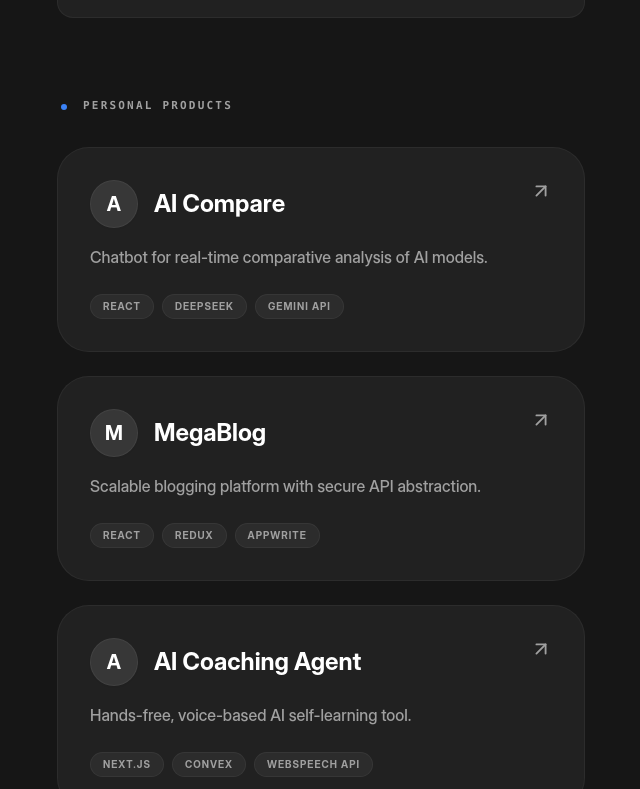
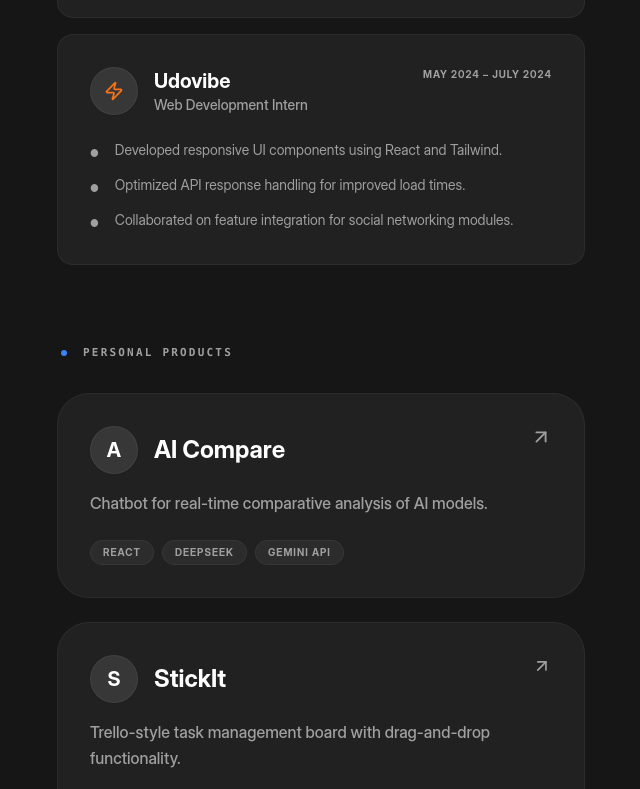
Before and after one commit to Shubhanshu-ism/Minimal-Portfolio-Shubhanshu, a React (Vite) app: page /work in a window 1280 px wide. Shown: the part 860-1649 px from the top of the page, without its empty margins (319-959 px from the left). Built offline with nearby package versions, Linux system fonts and the light colour scheme.

Commit message:
user data update

```diff
--- a/src/data/user.js
+++ b/src/data/user.js
@@ -2,9 +2,8 @@ export const userData = {
     name: "Shubhanshu Jain",
     firstName: "Shubhanshu",
     role: "Full Stack Engineer",
-    location: "Noida, Uttar Pradesh",
+    location: "Noida",
     email: "shubhanshujain2233@gmail.com",
-    phone: "+91 8770900865",
 
     socials: {
         github: "https://github.com/Shubhanshu-ism",
@@ -49,7 +48,7 @@ export const userData = {
                 coding: "Coding Prowess",
                 projects: "My Side Projects"
             },
-            projectsDescription: "I did passion side projects in the weekend, please take a look you will love it (i hope)."
+            projectsDescription: "I build side projects during weekends to explore new tech—from UI libraries to AI agents. Take a look!"
         },
         contact: {
             title: "Engineering Inquiry",
@@ -63,25 +62,25 @@ export const userData = {
     components: {
         footer: {
             ctaTitle: "Let's work together.",
-            ctaSubtitle: "Creating user experience and visual appealing design",
+            ctaSubtitle: "Creating user experience and visually appealing design",
             followMeTitle: "Follow Me",
             followMeSubtitle: "@Shubhanshu-ism everywhere",
-            copyrightInstitution: "IIT ISM Dhanbad"
+            copyrightInstitution: "IIT (ISM) Dhanbad"
         }
     },
 
     education: {
         institution: "Indian Institute of Technology (ISM), Dhanbad",
         degree: "B.Tech - Electrical Engineering",
-        duration: "2021 \u2013 2025",
-        achievements: "JEE Advanced: Top 0.7%, JEE Mains: 99%ile"
+        duration: "2021 – 2025",
+        achievements: "JEE Advanced: Top 0.7% (All India), JEE Mains: 99%ile"
     },
 
     stats: [
-        { platform: "CodeChef", rating: "2029", label: "5 Star", rank: "Rank 14/32K" },
-        { platform: "LeetCode", rating: "2010", label: "Knight", rank: "Rank 77/31K" },
-        { platform: "Codeforces", rating: "1527", label: "Specialist", rank: "Top 2.5%" },
-        { platform: "AtCoder", rating: "1393", label: "Regular", rank: "Rank 66/12.8K" }
+        { platform: "CodeChef", rating: "2029", label: "5 Star", rank: "Global Rank 14/32K (Starters 199)" },
+        { platform: "LeetCode", rating: "2010", label: "Knight", rank: "Rank 77/31K (Weekly 463)" },
+        { platform: "Codeforces", rating: "1527", label: "Specialist", rank: "Top 2.5% (Rank 483/19.7K)" },
+        { platform: "AtCoder", rating: "1393", label: "Regular", rank: "Rank 66/12.8K (ABC 421)" }
     ],
 
     work: [
@@ -92,10 +91,10 @@ export const userData = {
             projectType: "Internal Tooling, WebSockets",
             year: "2026",
             role: "Full Stack Engineer",
-            duration: "Jan 2026 \u2013 Present",
-            overviewParagraph: "A business owner enlisted my expertise as a full stack engineer to develop an internal management portal that would boost operational efficiency within GoPaisa. Crafting a modern, robust, and trackable dashboard, my priority was to set them apart by establishing deep technical observability and API management.",
-            problemToSolve: "To tackle this endeavor, our approach revolved around shaping a unique internal identity that adeptly conveyed data transparency, innovation, and authenticity. Our team devoted meticulous attention to crafting a robust React-Query caching mechanism alongside low-latency WebSocket integrations, geared towards establishing a visually captivating and highly performant support ecosystem.",
-            solution: "Through thoughtful product design, we ensured that the new portal\'s offerings seamlessly aligned with their core data tracking requirements, incorporating material design principles and a custom cURL parser. Concurrently, our development team crafted a user-centric digital platform that not only showcased performance metrics but also effectively conveyed critical API statuses, fostering authentic engagement for support staff.",
+            duration: "Jan 2026 – Present",
+            overviewParagraph: "Developing an internal management portal to boost operational efficiency within GoPaisa. I am building a robust, trackable dashboard focused on deep technical observability and API management.",
+            problemToSolve: "The goal was to establish data transparency and innovation within the team. This required a high-performance support ecosystem using low-latency WebSocket integrations and React-Query caching.",
+            solution: "Engineered a user-centric digital platform showcasing real-time performance metrics and critical API statuses, incorporating material design principles and a custom cURL parser.",
             images: [
                 "https://images.unsplash.com/photo-1551288049-bebda4e38f71?q=80&w=1200",
                 "https://images.unsplash.com/photo-1460925895917-afdab827c52f?q=80&w=1200",
@@ -114,19 +113,39 @@ export const userData = {
             projectType: "AI Agent Development",
             year: "2025",
             role: "AI Intern (LLM Developer)",
-            duration: "July 2025 \u2013 Oct 2025",
-            overviewParagraph: "I collaborated with IncNut Digital to optimize their existing AI architecture. The project demanded restructuring LLM agents to drastically reduce order cancellation blockers and automate high-volume support tasks, streamlining the entire customer interaction pipeline.",
-            problemToSolve: "The core problem was inefficient routing of customer queries and slow response times that led to order cancellations. Attention was devoted to analyzing the bottleneck within the LangGraph workflows and optimizing the Flowise configuration, shifting from a reactive approach to a visually and functionally proactive AI agent.",
-            solution: "By optimizing the Veda LLM agent and building the SkinKraft AI agent from scratch, we ensured that the digital support framework aligned with their conversion goals. The user-centric conversational interface not only handled massive support workloads autonomously but also effectively conveyed brand empathy.",
+            duration: "July 2025 – Oct 2025",
+            overviewParagraph: "Optimized AI architecture by restructuring LLM agents to reduce order cancellation blockers and automate high-volume support tasks.",
+            problemToSolve: "Inefficient query routing led to slow response times. I analyzed bottlenecks within LangGraph workflows and optimized Flowise configurations for proactive AI interaction.",
+            solution: "Optimized the Veda LLM agent and built the SkinKraft AI agent from scratch, reducing support workload by 60% and improving brand empathy in automated responses.",
             images: [
                 "https://images.unsplash.com/photo-1677442136019-21780ecad995?q=80&w=1200",
                 "https://images.unsplash.com/photo-1518770660439-4636190af475?q=80&w=1200",
-                "https://images.unsplash.com/photo-1531297172867-11dcdfe15682?q=80&w=1200"
+                "https://images.unsplash.com/photo-1620712943543-bcc4688e7485?q=80&w=1200"
             ],
             points: [
                 "Optimized Veda LLM agent using LangGraph and Flowise.",
                 "Reduced order cancellation blockers for 35.7% of users.",
                 "Built SkinKraft AI agent, cutting support workload by 60%."
+            ]
+        },
+        {
+            id: "udovibe-intern",
+            client: "Udovibe",
+            company: "Udovibe",
+            projectType: "Full Stack Development",
+            year: "2024",
+            role: "Web Development Intern",
+            duration: "May 2024 – July 2024",
+            overviewParagraph: "Focused on developing intuitive UI components and backend services for a social networking platform.",
+            problemToSolve: "Streamlined data fetching and optimized frontend performance to ensure a seamless user experience during high traffic.",
+            solution: "Integrated RESTful APIs and built responsive layouts using React and Tailwind CSS.",
+            images: [
+                "https://images.unsplash.com/photo-1522202176988-66273c2fd55f?q=80&w=1200"
+            ],
+            points: [
+                "Developed responsive UI components using React and Tailwind.",
+                "Optimized API response handling for improved load times.",
+                "Collaborated on feature integration for social networking modules."
             ]
         }
     ],
@@ -142,13 +161,28 @@ export const userData = {
             tech: "React, Deepseek, Gemini API",
             link: "https://ai-compare-steel.vercel.app/",
             description: "Chatbot for real-time comparative analysis of AI models.",
-            overviewParagraph: "AI Compare was built from a personal need to evaluate multiple large language models simultaneously. Crafting a modern, comparative interface, my priority was to give users an immediate, bias-free look into how different AI engines respond to identical prompts side-by-side.",
-            problemToSolve: "To tackle this endeavor, the approach revolved around unifying disparate API architectures (Deepseek, Gemini) under a single cohesive React interface. Meticulous attention was devoted to managing parallel async requests, error states, and rendering unpredictable markdown outputs flawlessly.",
-            solution: "Through thoughtful product design, the application aligns a split-pane view with rapid API integrations. The user-centric platform not only showcases the raw capabilities of competing LLMs but also effectively conveys detailed token usage metrics and response timing.",
+            overviewParagraph: "A tool to evaluate multiple LLMs simultaneously, providing a side-by-side view of responses to identical prompts.",
+            problemToSolve: "Unifying disparate API architectures (Deepseek, Gemini) under a single React interface while managing parallel async requests.",
+            solution: "Designed a split-pane view with rapid API integrations, showcasing response timing and token usage metrics.",
             images: [
-                "https://images.unsplash.com/photo-1555949963-aa79dcee981c?q=80&w=1200",
-                "https://images.unsplash.com/photo-1504639725590-34d0984388bd?q=80&w=1200",
-                "https://images.unsplash.com/photo-1620712943543-bcc4688e7485?q=80&w=1200"
+                "https://images.unsplash.com/photo-1555949963-aa79dcee981c?q=80&w=1200"
+            ]
+        },
+        {
+            id: "stickit",
+            client: "Personal Project",
+            company: "Self",
+            projectType: "Productivity Tool",
+            year: "2024",
+            title: "StickIt",
+            tech: "React, Redux, React Beautiful DnD",
+            link: "https://github.com/Shubhanshu-ism/StickIt",
+            description: "Trello-style task management board with drag-and-drop functionality.",
+            overviewParagraph: "A task management application built to explore complex state management and drag-and-drop interactions.",
+            problemToSolve: "Handling real-time state updates across multiple columns while maintaining smooth animations.",
+            solution: "Utilized Redux for global state and React Beautiful DnD for a seamless, interactive user experience.",
+            images: [
+                "https://images.unsplash.com/photo-1540350394557-8d14678e7f91?q=80&w=1200"
             ]
         },
         {
@@ -158,43 +192,23 @@ export const userData = {
             projectType: "Full Stack Blog Platform",
             year: "2024",
             title: "MegaBlog",
-            tech: "React, Redux, Appwrite",
+            tech: "React, Redux, Appwrite, Tailwind CSS",
             link: "https://mega-blog-two-indol.vercel.app/",
-            description: "Scalable blogging platform with secure API abstraction.",
-            overviewParagraph: "MegaBlog is a robust content management platform leveraging Appwrite\'s BaaS capabilities. Developing this website meant prioritizing secure authentication routing, fast asset delivery, and providing creators with a distraction-free, rich text editing environment.",
-            problemToSolve: "The main challenge involved abstracting complex Appwrite SDK logic away from the UI components. We devoted meticulous attention to crafting a centralized global state using Redux, encompassing user sessions and cached article data, geared towards establishing a visually captivating and highly responsive frontend.",
-            solution: "Through thoughtful product design, we ensured that the blog\'s state management seamlessly aligned with modern React paradigms. Concurrently, the routing layer not only guarded protected assets but also effectively conveyed a smooth, uninterrupted reading experience for visitors.",
+            description: "Scalable blogging platform with secure API abstraction and modular architecture.",
+            overviewParagraph: "A content management platform using Appwrite's BaaS to prioritize secure authentication and fast delivery.",
+            problemToSolve: "Abstracting Appwrite SDK logic away from UI components to avoid vendor locking.",
+            solution: "Crafted a centralized global state using Redux for user sessions and cached article data.",
             images: [
-                "https://images.unsplash.com/photo-1499750310107-5fef28a66643?q=80&w=1200",
-                "https://images.unsplash.com/photo-1486312338219-ce68d2c6f44d?q=80&w=1200",
-                "https://images.unsplash.com/photo-1432821596592-e2c18b78144f?q=80&w=1200"
-            ]
-        },
-        {
-            id: "ai-coaching-agent",
-            client: "Personal Project",
-            company: "Self",
-            projectType: "EdTech, Voice AI",
-            year: "2025",
-            title: "AI Coaching Agent",
-            tech: "Next.js, Convex, WebSpeech API",
-            link: "https://ai-coaching-agent-gk53.vercel.app/dashboard",
-            description: "Hands-free, voice-based AI self-learning tool.",
-            overviewParagraph: "The AI Coaching Agent redefines autonomous learning by utilizing native browser voice APIs to facilitate a hands-free conversational interface. Crafting a modern, accessible web app, my priority was to set learners apart by offering instant, spoken feedback on their verbal responses.",
-            problemToSolve: "Our approach revolved around shaping a unique interactive identity that adeptly captured real-time continuous speech, handled sudden pauses, and seamlessly passed transcripts to the reasoning engine. We devoted meticulous attention to synchronizing the WebSpeech API with Convex\'s real-time database.",
-            solution: "Through thoughtful product design, we ensured that the real-time transcription seamlessly aligned with immediate AI insights. Concurrently, our Next.js architecture crafted a user-centric dashboard that not only showcased performance metrics but also fostered authentic, conversational engagement with the educational material.",
-            images: [
-                "https://images.unsplash.com/photo-1516321318423-f06f85e504b3?q=80&w=1200",
-                "https://images.unsplash.com/photo-1593642632823-8f785ba67e45?q=80&w=1200",
-                "https://images.unsplash.com/photo-1573164713988-8665fc963095?q=80&w=1200"
+                "https://images.unsplash.com/photo-1499750310107-5fef28a66643?q=80&w=1200"
             ]
         }
     ],
 
     skills: {
-        languages: ["C++", "JavaScript", "TypeScript", "Python"],
-        frontend: ["React.js", "Tailwind CSS", "Redux"],
-        backend: ["Node.js", "Express.js", "LangChain", "FastAPI"],
-        tools: ["Docker", "Git", "Postman", "n8n"]
+        languages: ["C++", "JavaScript", "TypeScript", "Python", "SQL"],
+        frontend: ["React.js", "Next.js", "Tailwind CSS", "Redux Toolkit", "Material UI"],
+        backend: ["Node.js", "Express.js", "FastAPI", "Appwrite", "MongoDB", "PostgreSQL"],
+        ai_ml: ["LangChain", "LangGraph", "Flowise", "Gemini API", "OpenAI APIs"],
+        tools: ["Docker", "Git", "Postman", "n8n", "BigQuery", "Jest"]
     }
 };
```
